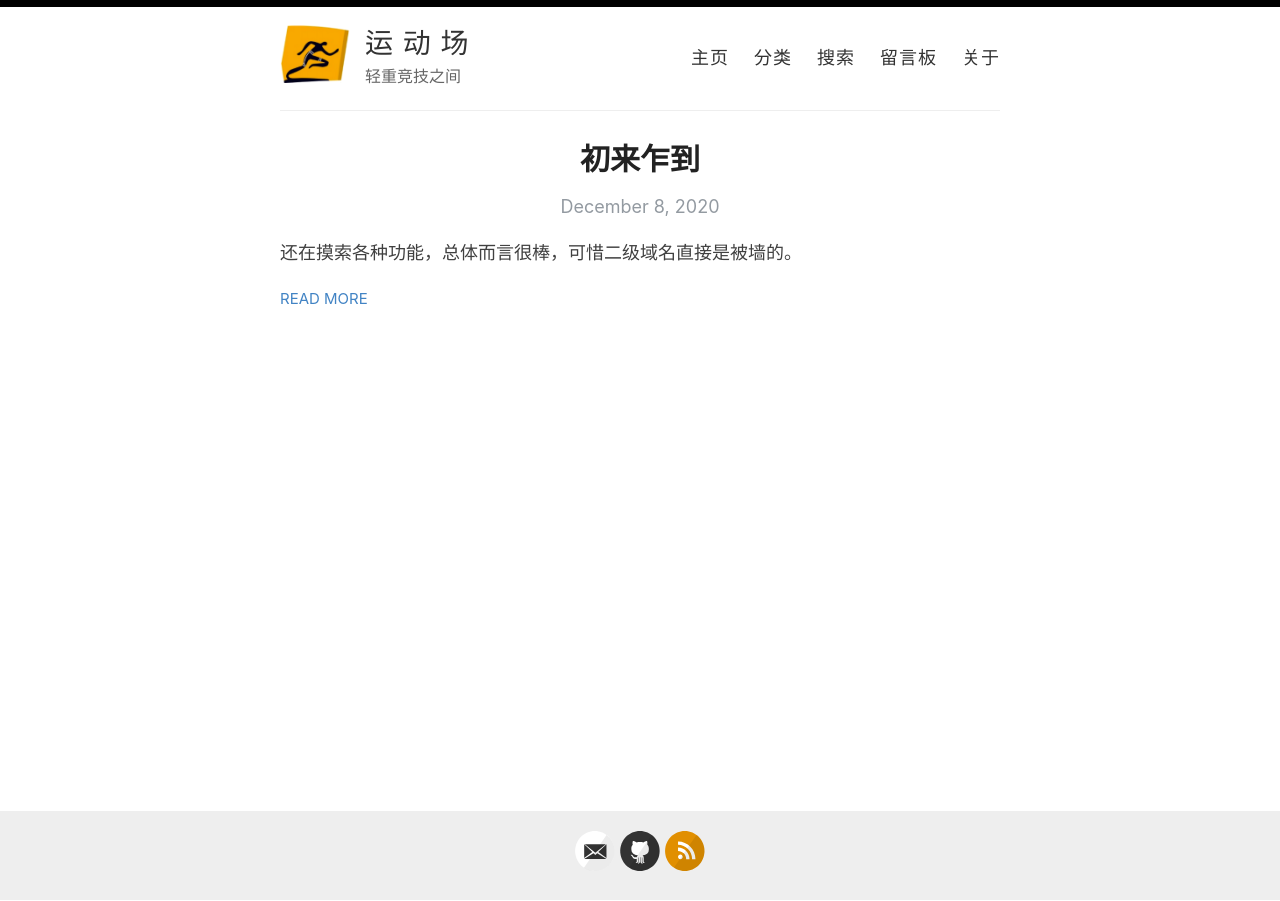
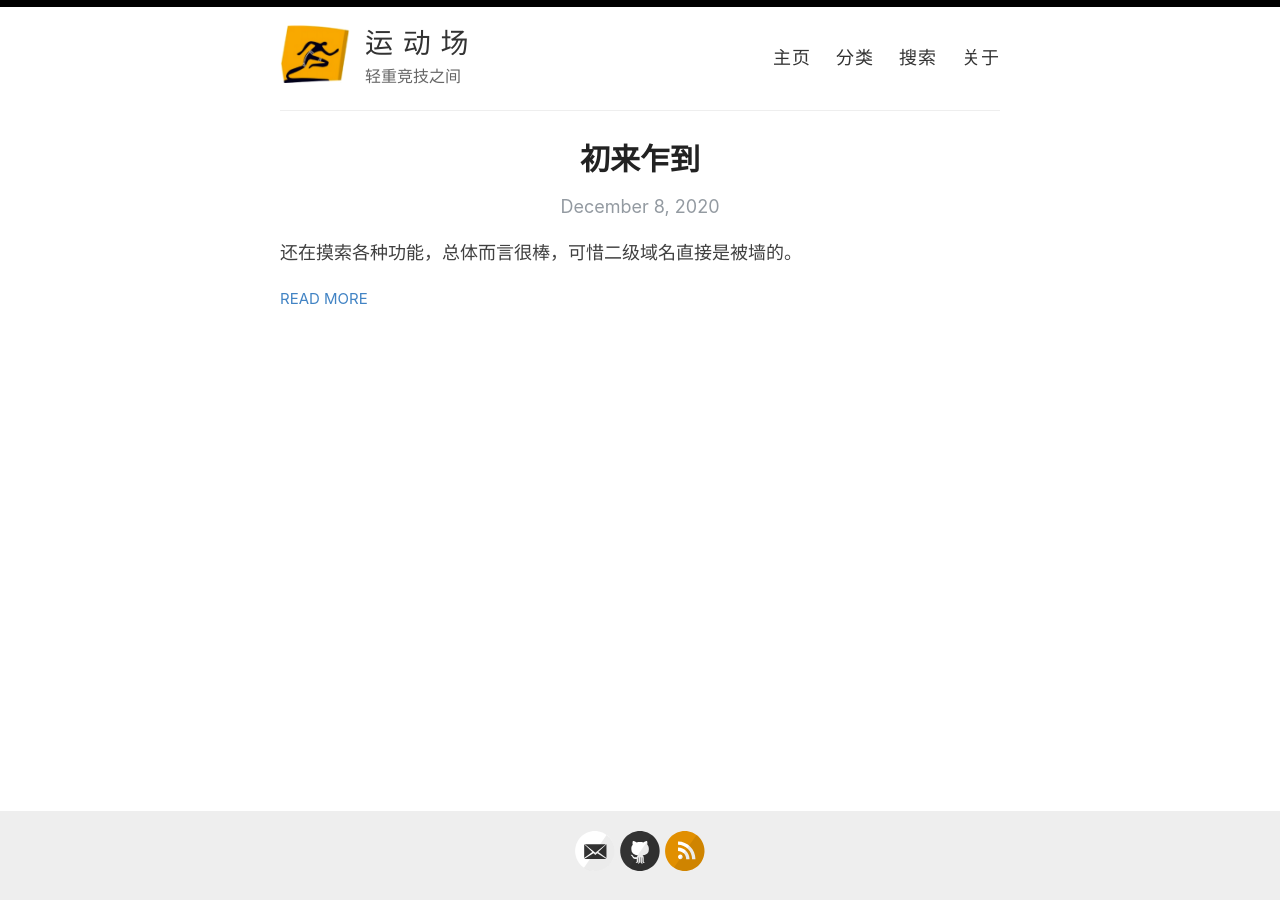
Before and after one commit to athletik/athletik.github.io, a Jekyll site: the page built from index.html, in a window 1280 px wide. Built offline with Jekyll 4.4.1, drawn with Linux system fonts in a browser that asks for light colours; the list of posts is cut into pages by our own code.

Commit message:
Update default.html

```diff
--- a/_layouts/default.html
+++ b/_layouts/default.html
@@ -30,7 +30,6 @@
               <a href="{{ site.baseurl }}/">主页</a>
               <a href="{{ site.baseurl }}/categories">分类</a>
               <a href="{{ site.baseurl }}/search">搜索</a>
-              <a href="{{ site.baseurl }}/comments">留言板</a>
               <a href="{{ site.baseurl }}/about">关于</a>
             </nav>
           </header>
```
